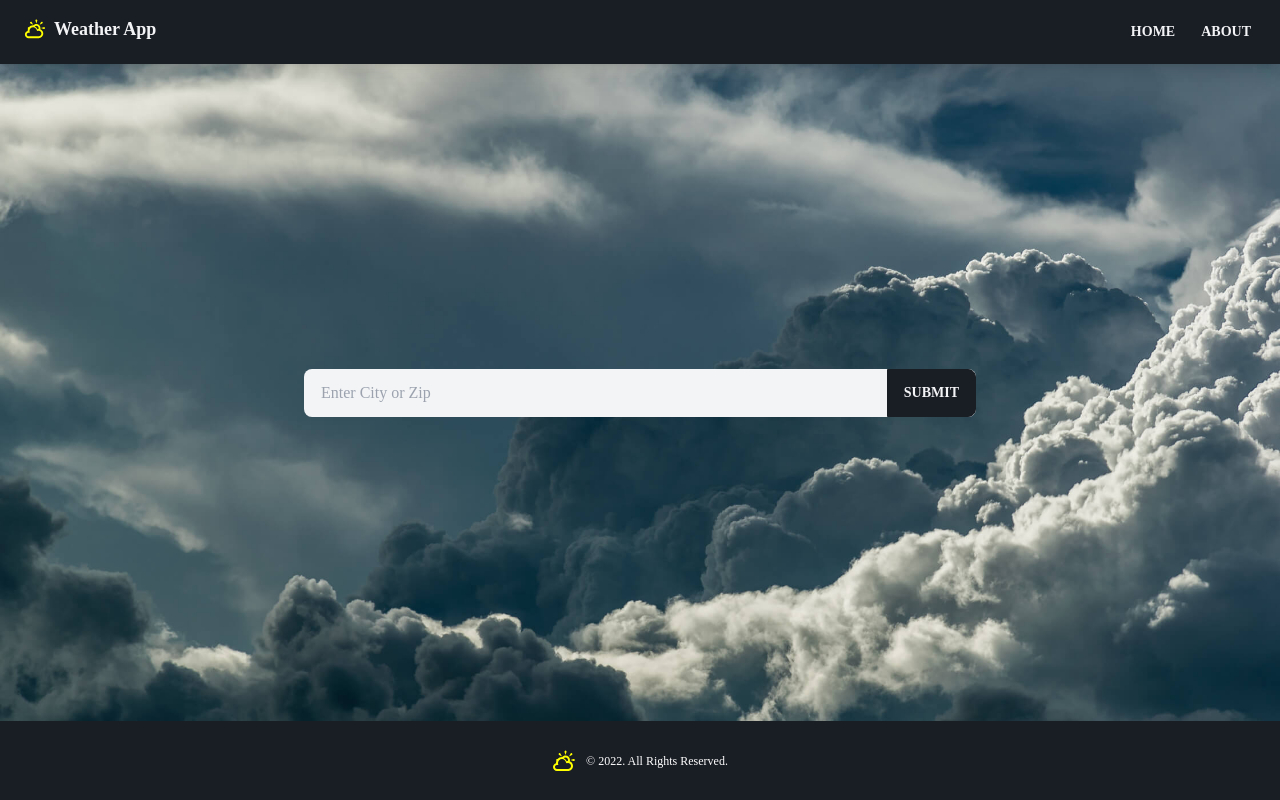
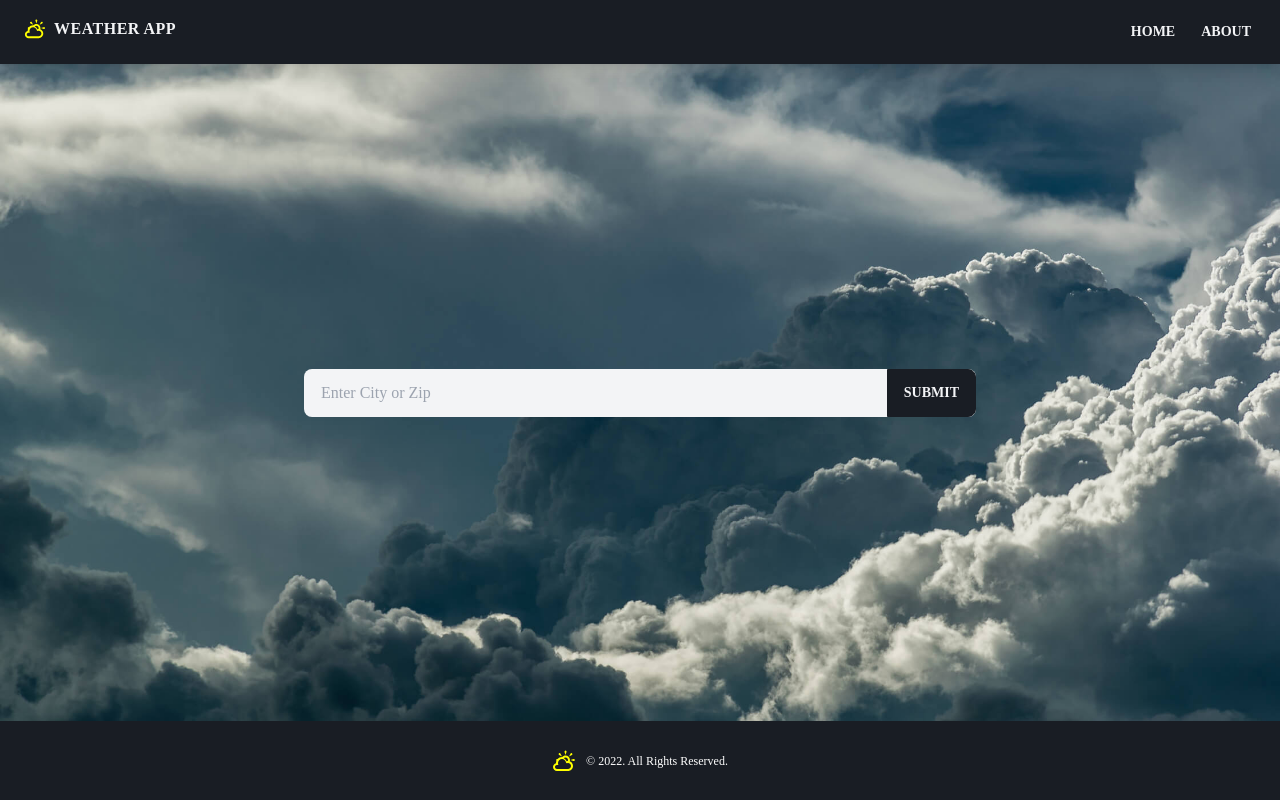
Before and after one commit to Ansel291/weatherApp, a React (Create React App) app: page / in a window 1280 px wide. Built offline with nearby package versions, Linux system fonts and the light colour scheme; no server answers; a web font is replaced by a local one.

Commit message:
added letter-spacing

```diff
--- a/src/components/layout/Navbar.jsx
+++ b/src/components/layout/Navbar.jsx
@@ -12,7 +12,7 @@ function Navbar({ title }) {
             <TiWeatherPartlySunny className='inline pr-2 text-3xl' />
             <Link
               to='/'
-              className='text-[16px] md:text-lg font-bold align-middle'
+              className='uppercase text-[14px] md:text-[16px] font-bold align-middle tracking-[0.5px]'
             >
               {title}
             </Link>
```
